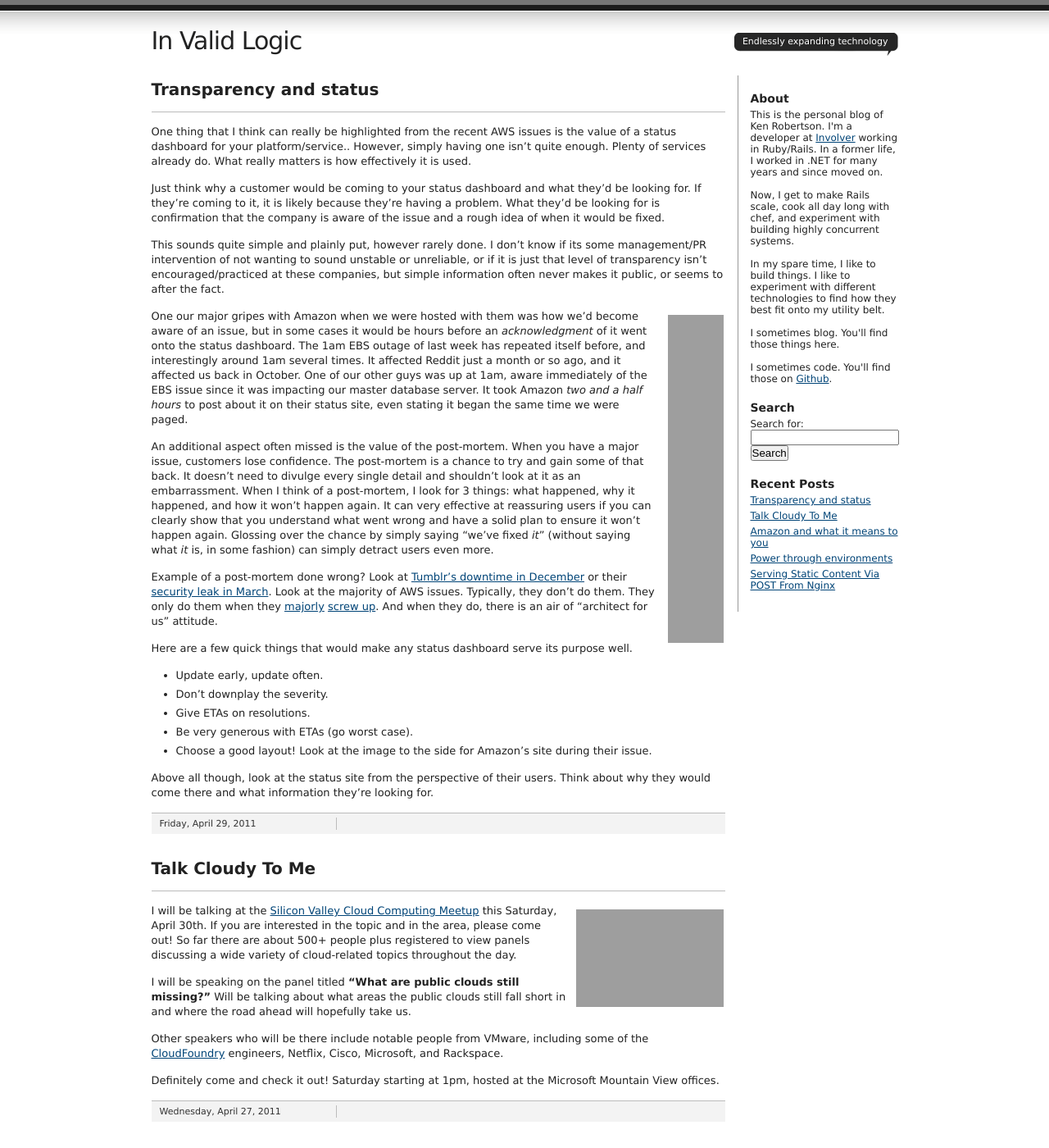
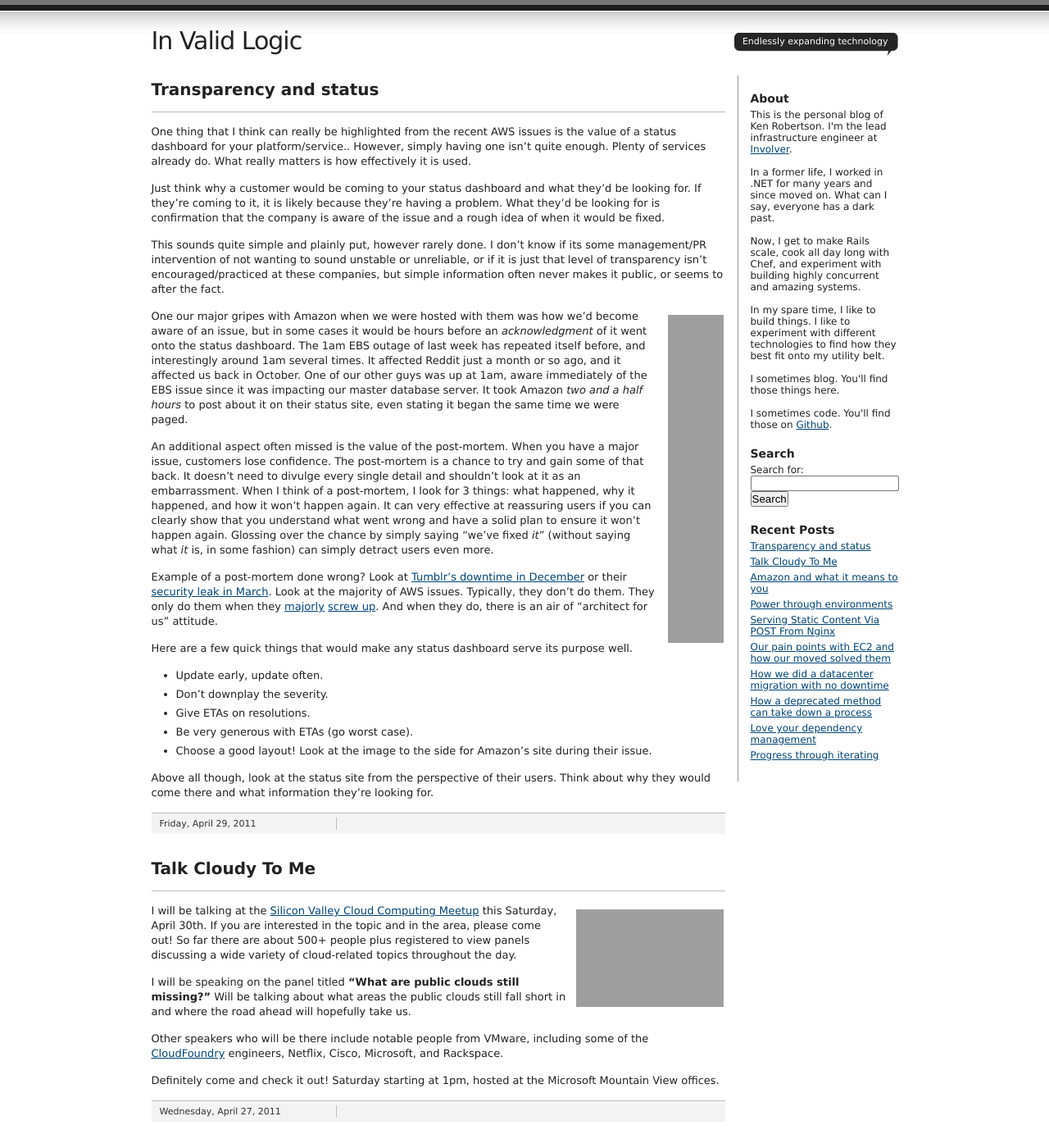
Before and after one commit to krobertson/krobertson.github.com, a Jekyll site: the page built from index.html, in a window 1280 px wide and 1400 px high. Shown: the whole window at 82% size. Built offline with Jekyll 4.4.1, drawn with Linux system fonts in a browser that asks for light colours; Markdown is read by kramdown in place of the engine named in the settings; grey boxes are pictures that could not be loaded.

Commit message:
Tweaked main layout

```diff
--- a/_layouts/default.html
+++ b/_layouts/default.html
@@ -29,9 +29,11 @@
     <div id="sidebar">
       <h3>About</h3>
       <div class="textwidget">
-        This is the personal blog of Ken Robertson.  I'm a developer at <a href="http://involver.com/">Involver</a> working in Ruby/Rails.  In a former life, I worked in .NET for many years and since moved on.<br/>
+        This is the personal blog of Ken Robertson.  I'm the lead infrastructure engineer at <a href="http://involver.com/">Involver</a>.<br/>
         <br/>
-        Now, I get to make Rails scale, cook all day long with chef, and experiment with building highly concurrent systems.<br/>
+        In a former life, I worked in .NET for many years and since moved on. What can I say, everyone has a dark past.<br/>
+        <br/>
+        Now, I get to make Rails scale, cook all day long with Chef, and experiment with building highly concurrent and amazing systems.<br/>
         <br/>
         In my spare time, I like to build things.  I like to experiment with different technologies to find how they best fit onto my utility belt.<br/>
         <br/>
@@ -52,7 +54,7 @@
 
       <h3>Recent Posts</h3>
       <ul>
-        {% for post in site.posts limit:5 %}
+        {% for post in site.posts limit:10 %}
           <li><a href="{{ post.url }}">{{ post.title }}</a></li>
         {%endfor %}
     	</ul>
```
